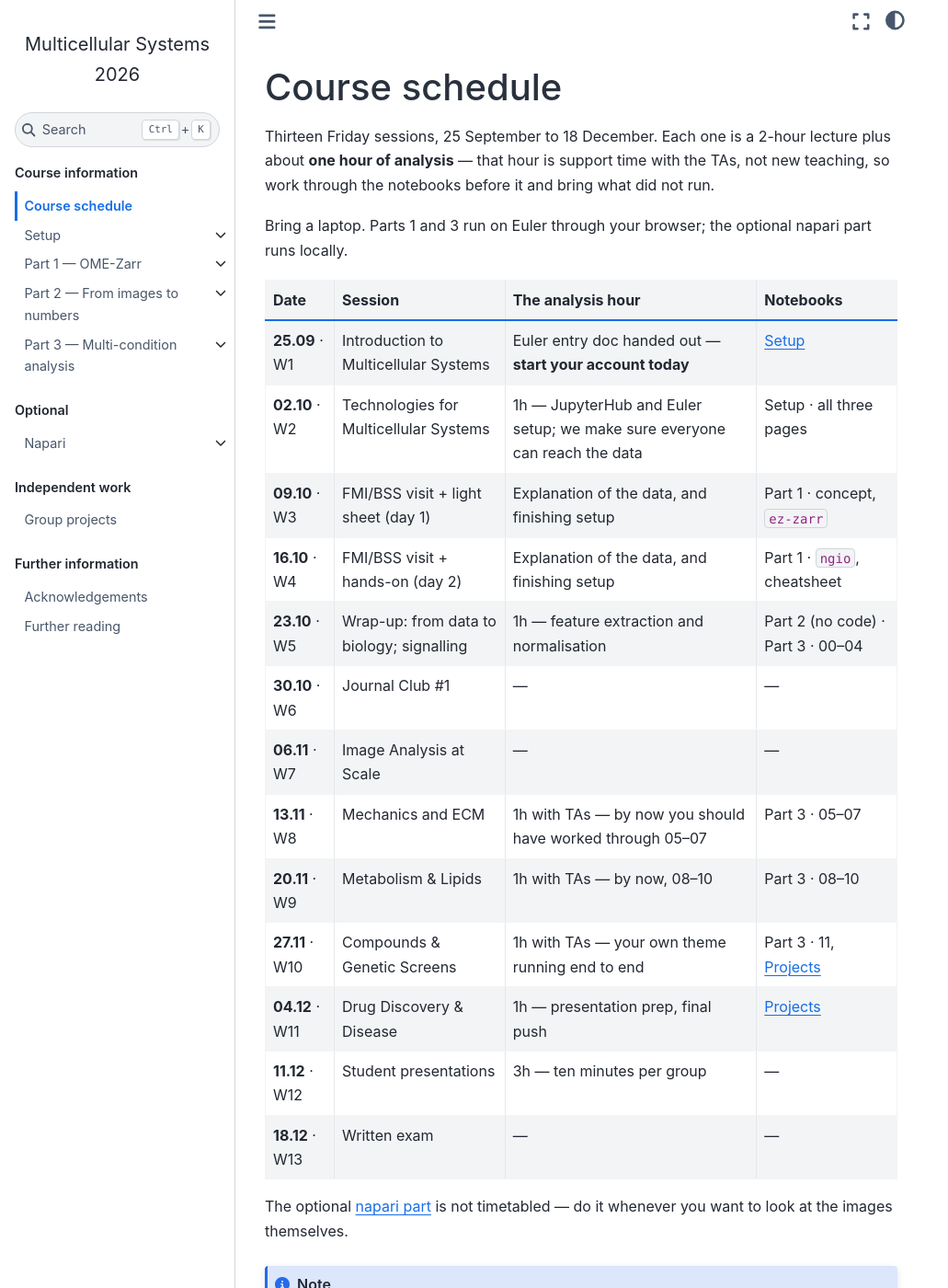
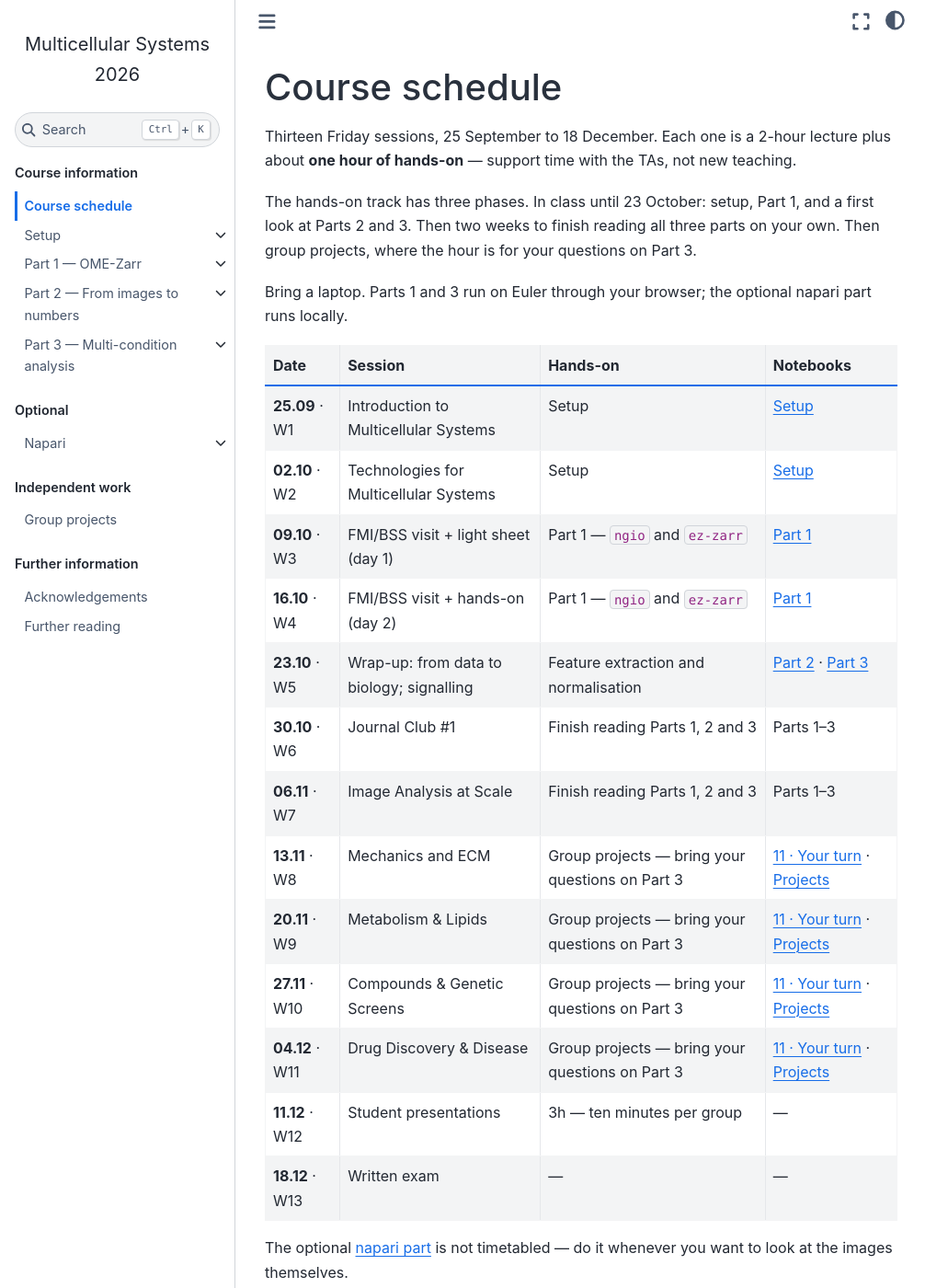
Before and after one commit to LiberaliLab/Multicellular-Systems-2026, a Jupyter Book: the page built from book/course_schedule.md, in a window 1280 px wide and 1400 px high. Shown: the whole window at 92% size, without its empty margins (0-1031 px from the left). Built offline with Jupyter Book 1.0.4 settings and Sphinx 7.4.7 and the Sphinx Book theme 1.1.4, drawn with Linux system fonts in a browser that asks for light colours; pages that are not in the unit, such as notebooks, are missing from menus.

Commit message:
Fix wording and schedule

```diff
--- a/book/course_schedule.md
+++ b/book/course_schedule.md
@@ -1,25 +1,28 @@
 # Course schedule
 
 Thirteen Friday sessions, 25 September to 18 December. Each one is a 2-hour lecture plus
-about **one hour of analysis** — that hour is support time with the TAs, not new teaching,
-so work through the notebooks before it and bring what did not run.
+about **one hour of hands-on** — support time with the TAs, not new teaching.
+
+The hands-on track has three phases. In class until 23 October: setup, Part 1, and a first
+look at Parts 2 and 3. Then two weeks to finish reading all three parts on your own. Then
+group projects, where the hour is for your questions on Part 3.
 
 Bring a laptop. Parts 1 and 3 run on Euler through your browser; the optional napari part
 runs locally.
 
-| Date | Session | The analysis hour | Notebooks |
+| Date | Session | Hands-on | Notebooks |
 |---|---|---|---|
-| **25.09** · W1 | Introduction to Multicellular Systems | Euler entry doc handed out — **start your account today** | [Setup](setup/index.md) |
-| **02.10** · W2 | Technologies for Multicellular Systems | 1h — JupyterHub and Euler setup; we make sure everyone can reach the data | Setup · all three pages |
-| **09.10** · W3 | FMI/BSS visit + light sheet (day 1) | Explanation of the data, and finishing setup | Part 1 · concept, `ez-zarr` |
-| **16.10** · W4 | FMI/BSS visit + hands-on (day 2) | Explanation of the data, and finishing setup | Part 1 · `ngio`, cheatsheet |
-| **23.10** · W5 | Wrap-up: from data to biology; signalling | 1h — feature extraction and normalisation | Part 2 (no code) · Part 3 · 00–04 |
-| **30.10** · W6 | Journal Club #1 | — | — |
-| **06.11** · W7 | Image Analysis at Scale | — | — |
-| **13.11** · W8 | Mechanics and ECM | 1h with TAs — by now you should have worked through 05–07 | Part 3 · 05–07 |
-| **20.11** · W9 | Metabolism & Lipids | 1h with TAs — by now, 08–10 | Part 3 · 08–10 |
-| **27.11** · W10 | Compounds & Genetic Screens | 1h with TAs — your own theme running end to end | Part 3 · 11, [Projects](projects.md) |
-| **04.12** · W11 | Drug Discovery & Disease | 1h — presentation prep, final push | [Projects](projects.md) |
+| **25.09** · W1 | Introduction to Multicellular Systems | Setup | [Setup](setup/index.md) |
+| **02.10** · W2 | Technologies for Multicellular Systems | Setup | [Setup](setup/index.md) |
+| **09.10** · W3 | FMI/BSS visit + light sheet (day 1) | Part 1 — `ngio` and `ez-zarr` | [Part 1](part1_omezarr/intro.md) |
+| **16.10** · W4 | FMI/BSS visit + hands-on (day 2) | Part 1 — `ngio` and `ez-zarr` | [Part 1](part1_omezarr/intro.md) |
+| **23.10** · W5 | Wrap-up: from data to biology; signalling | Feature extraction and normalisation | [Part 2](part2_features/intro.md) · [Part 3](part3_analysis/intro.md) |
+| **30.10** · W6 | Journal Club #1 | Finish reading Parts 1, 2 and 3 | Parts 1–3 |
+| **06.11** · W7 | Image Analysis at Scale | Finish reading Parts 1, 2 and 3 | Parts 1–3 |
+| **13.11** · W8 | Mechanics and ECM | Group projects — bring your questions on Part 3 | [11 · Your turn](part3_analysis/11_your_turn.ipynb) · [Projects](projects.md) |
+| **20.11** · W9 | Metabolism & Lipids | Group projects — bring your questions on Part 3 | [11 · Your turn](part3_analysis/11_your_turn.ipynb) · [Projects](projects.md) |
+| **27.11** · W10 | Compounds & Genetic Screens | Group projects — bring your questions on Part 3 | [11 · Your turn](part3_analysis/11_your_turn.ipynb) · [Projects](projects.md) |
+| **04.12** · W11 | Drug Discovery & Disease | Group projects — bring your questions on Part 3 | [11 · Your turn](part3_analysis/11_your_turn.ipynb) · [Projects](projects.md) |
 | **11.12** · W12 | Student presentations | 3h — ten minutes per group | — |
 | **18.12** · W13 | Written exam | — | — |
 
```
Also changed, not shown: book/part1_omezarr/cheatsheet.md (+4 -2 lines), book/part1_omezarr/concept/01_what_is_omezarr.md (+3 -2 lines), book/part1_omezarr/concept/intro.md (+4 -4 lines), book/part1_omezarr/intro.md (+1 -1 lines), book/part1_omezarr/ngio/01_container.ipynb, book/part1_omezarr/ngio/03_labels_tables.ipynb, 2 other files.
